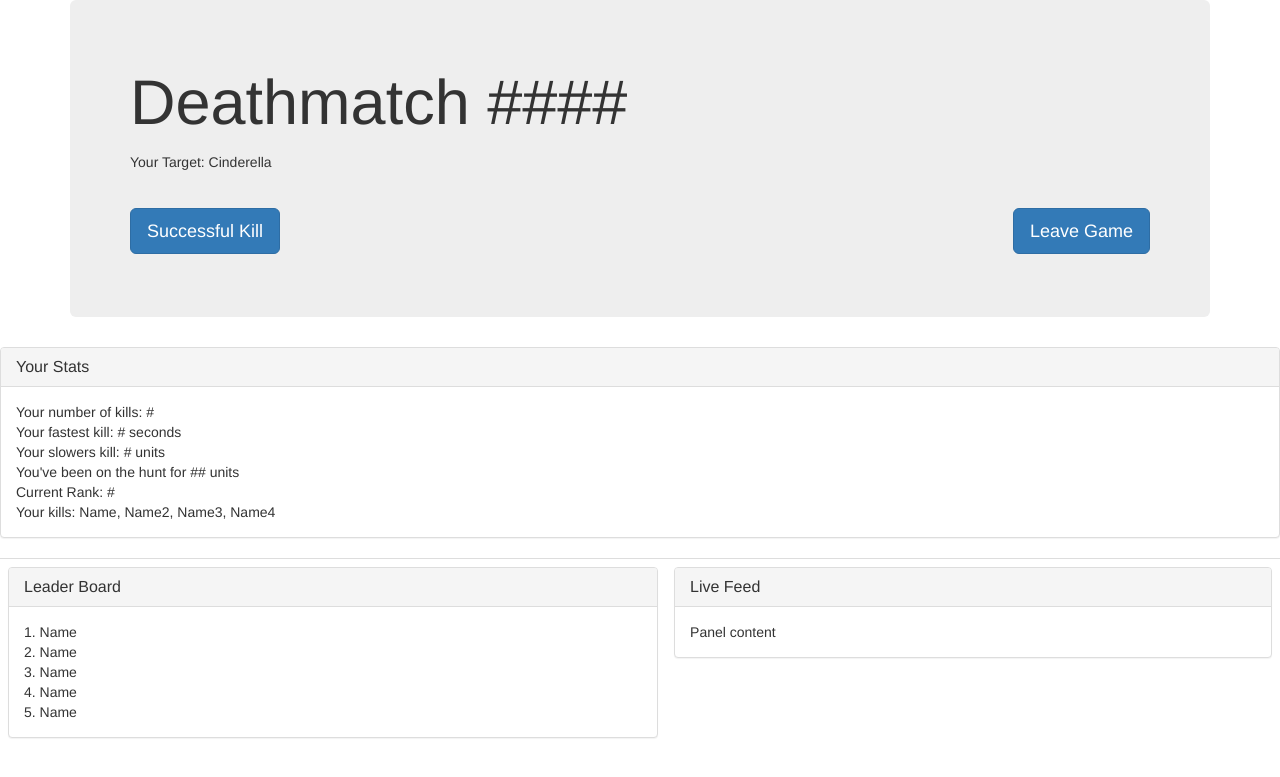
After one commit to funmibifashina/websassins, a Python web app: template templates/target.html in a window 1280 px wide. The commit adds this page. Shown: the top 777 px of the page. Run offline with Jinja, Linux system fonts and the light colour scheme; the template is opened without the code that fills it, so the values that code supplies are empty; some libraries are stand-ins or nearby versions.

Commit message:
Add new pages

```diff
--- a/templates/index.html
+++ b/templates/index.html
@@ -50,4 +50,5 @@
       </tbody>
     </table>
   </body>
+
 </html>
--- /dev/null
+++ b/templates/target.html
@@ -0,0 +1,111 @@
+<!DOCTYPE html>
+<html lang="en">
+
+  <head>
+    <meta charset="utf-8">
+    <meta name="viewport" content="width=device-width, initial-scale=1.0">
+    <meta name="description" content="">
+    <meta name="author" content="">
+    <title>
+    </title>
+    <link href="https://netdna.bootstrapcdn.com/bootstrap/3.0.0/css/bootstrap.min.css"
+    rel="stylesheet">
+  </head>
+
+  <body>
+    <div class="container">
+      <div class="jumbotron">
+        <h1>
+          Deathmatch ####
+        </h1>
+        <p>
+        </p>
+        <div>
+          <span style="line-height: 1.4; color: inherit;">Your Target: Cinderella</span>
+          <br>
+          <div>
+            <span style="line-height: 1.4; color: inherit;"><br></span>
+          </div>
+        </div>
+        <p>
+        </p>
+        <p>
+          <a class="btn btn-primary btn-lg" href="#">Successful Kill</a>
+          <a class="btn btn-primary btn-lg pull-right" href="#">Leave Game</a>
+        </p>
+      </div>
+    </div>
+    <script src="https://ajax.googleapis.com/ajax/libs/jquery/1.10.2/jquery.min.js">
+    </script>
+    <script src="https://netdna.bootstrapcdn.com/bootstrap/3.0.0/js/bootstrap.min.js">
+    </script>
+    <div class="panel panel-default">
+      <div class="panel-heading">
+        <h3 class="panel-title">
+          Your Stats
+        </h3>
+      </div>
+      <div class="panel-body">
+        Your number of kills: #
+        <div>
+          Your fastest kill: # seconds
+        </div>
+        <div>
+          Your slowers kill: # units
+        </div>
+        <div>
+          You've been on the hunt for ## units
+        </div>
+        <div>
+          Current Rank: #
+        </div>
+        <div>
+          Your kills: Name, Name2, Name3, Name4
+        </div>
+      </div>
+    </div>
+    <table class="table">
+      <tbody>
+        <tr>
+          <td>
+            <div class="panel panel-default">
+              <div class="panel-heading">
+                <h3 class="panel-title">
+                  Leader Board
+                </h3>
+              </div>
+              <div class="panel-body">
+                1. Name&nbsp;
+                <div>
+                  2. Name
+                </div>
+                <div>
+                  3. Name
+                </div>
+                <div>
+                  4. Name
+                </div>
+                <div>
+                  5. Name
+                </div>
+              </div>
+            </div>
+          </td>
+          <td>
+            <div class="panel panel-default">
+              <div class="panel-heading">
+                <h3 class="panel-title">
+                  Live Feed
+                </h3>
+              </div>
+              <div class="panel-body">
+                Panel content
+              </div>
+            </div>
+          </td>
+        </tr>
+      </tbody>
+    </table>
+  </body>
+
+</html>
```
Also changed, not shown: app.py (+19 -9 lines), templates/createdeath.html (added, +61 -0 lines), templates/death.html (+21 -8 lines).
